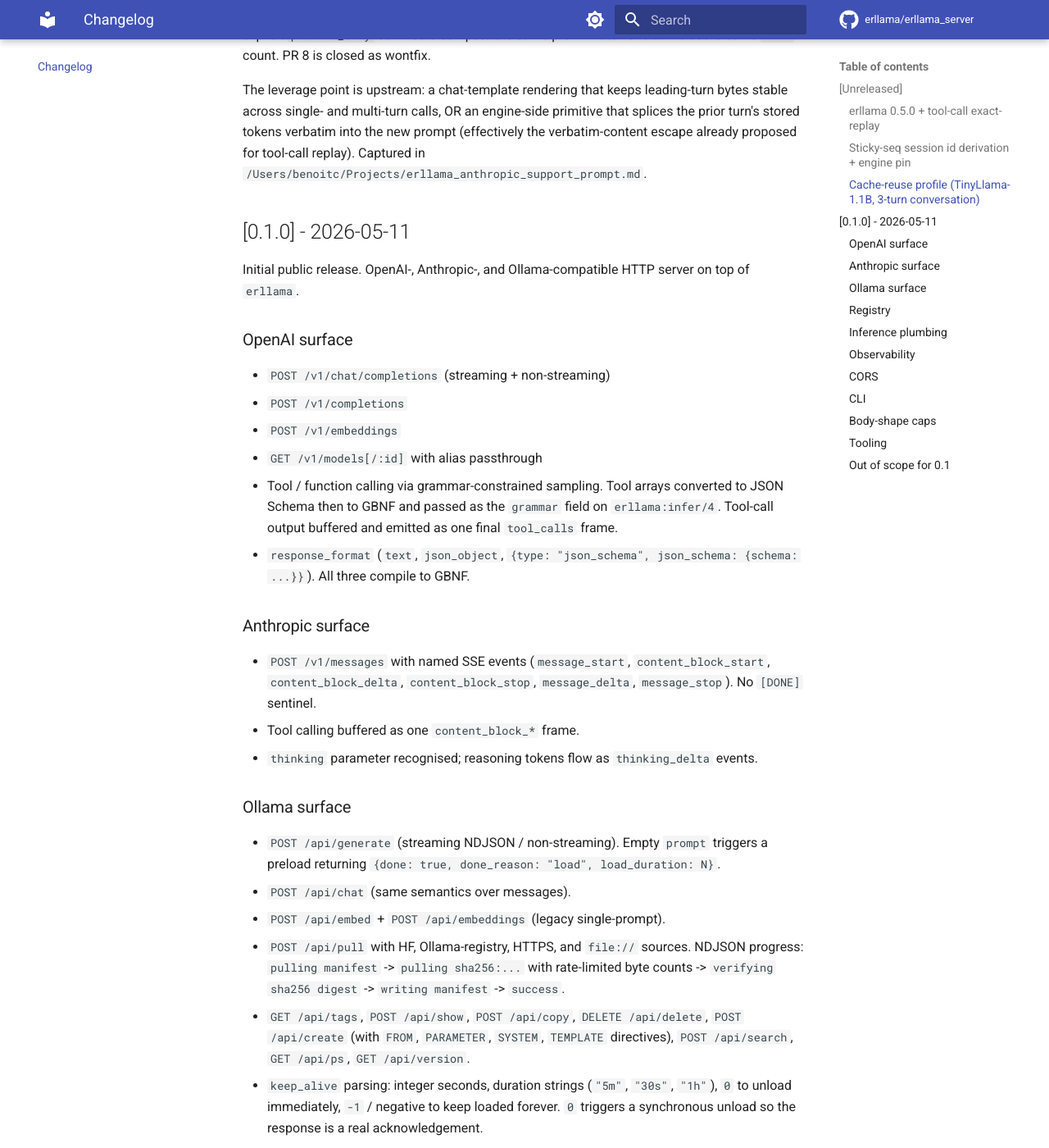
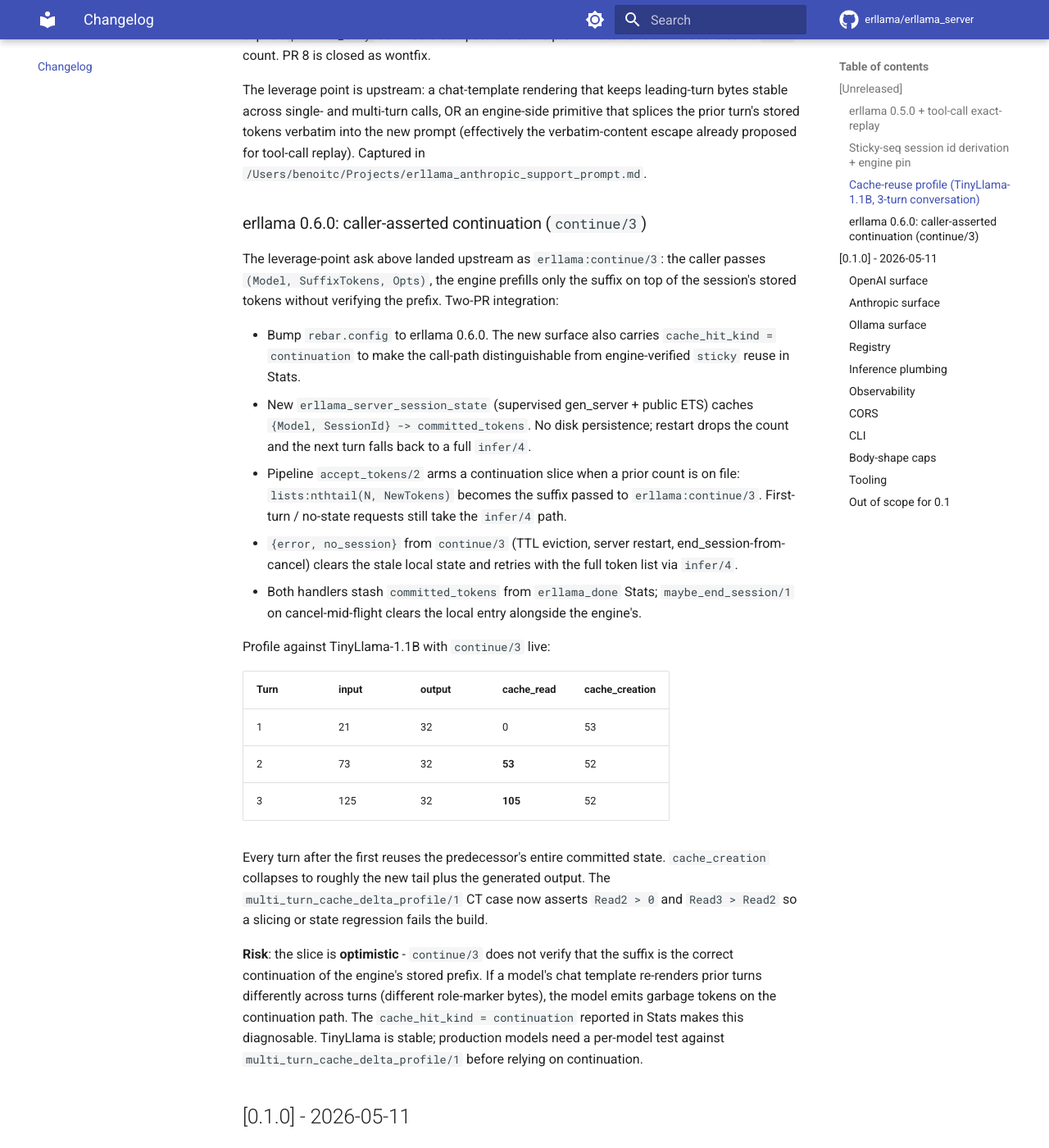
Before and after one commit to benoitc/erllama_server, an MkDocs documentation site: the page built from guides/changelog.md, in a window 1280 px wide and 1400 px high, scrolled down 2700 px. Shown: the whole window at 82% size. Built offline with MkDocs 1.6.1 and Material for MkDocs 9.7.7, drawn with Linux system fonts in a browser that asks for light colours; comment, search, counter and statistics services are not loaded.

Commit message:
docs: erllama 0.6 continuation path is live
PR 31 bumped erllama to 0.6.0; PR 32 wired the engine's
continue/3 primitive into the pipeline so continuation turns
prefill only the new tail. Refresh three docs to reflect the
live state.

- CHANGELOG Unreleased gets an "erllama 0.6.0: caller-asserted
  continuation" subsection. Covers the session_state cache, the
  pipeline slicing, the no_session fallback, the after-profile
  table (turn 2 cache_read=53, turn 3 cache_read=105) and the
  optimistic-slicing risk.
- AGENTS adds a "Continuation path" subsection under the
  sticky-seq architecture. Documents the two failure modes
  (no_session fallback vs garbage-from-mis-slice) and points
  at the multi_turn_cache_delta_profile regression test.
- guides/clients gets a "Continuation path" subsection inside
  the sticky-seq section. Motivates the path, shows the
  TinyLlama profile, calls out the chat-template-stability
  requirement, and gives the one-liner to validate a production
  model.

```diff
--- a/CHANGELOG.md
+++ b/CHANGELOG.md
@@ -126,6 +126,58 @@ calls, OR an engine-side primitive that splices the prior turn's
 stored tokens verbatim into the new prompt (effectively the
 verbatim-content escape already proposed for tool-call replay).
 Captured in `/Users/benoitc/Projects/erllama_anthropic_support_prompt.md`.
+
+### erllama 0.6.0: caller-asserted continuation (`continue/3`)
+
+The leverage-point ask above landed upstream as
+`erllama:continue/3`: the caller passes `(Model, SuffixTokens,
+Opts)`, the engine prefills only the suffix on top of the
+session's stored tokens without verifying the prefix. Two-PR
+integration:
+
+- Bump `rebar.config` to erllama 0.6.0. The new surface also
+  carries `cache_hit_kind = continuation` to make the call-path
+  distinguishable from engine-verified `sticky` reuse in Stats.
+- New `erllama_server_session_state` (supervised gen_server +
+  public ETS) caches `{Model, SessionId} -> committed_tokens`.
+  No disk persistence; restart drops the count and the next
+  turn falls back to a full `infer/4`.
+- Pipeline `accept_tokens/2` arms a continuation slice when a
+  prior count is on file:
+  `lists:nthtail(N, NewTokens)` becomes the suffix passed to
+  `erllama:continue/3`. First-turn / no-state requests still
+  take the `infer/4` path.
+- `{error, no_session}` from `continue/3` (TTL eviction, server
+  restart, end_session-from-cancel) clears the stale local
+  state and retries with the full token list via `infer/4`.
+- Both handlers stash `committed_tokens` from `erllama_done`
+  Stats; `maybe_end_session/1` on cancel-mid-flight clears the
+  local entry alongside the engine's.
+
+Profile against TinyLlama-1.1B with `continue/3` live:
+
+| Turn | input | output | cache_read | cache_creation |
+| --- | --- | --- | --- | --- |
+| 1 | 21 | 32 | 0 | 53 |
+| 2 | 73 | 32 | **53** | 52 |
+| 3 | 125 | 32 | **105** | 52 |
+
+Every turn after the first reuses the predecessor's entire
+committed state. `cache_creation` collapses to roughly the new
+tail plus the generated output. The
+`multi_turn_cache_delta_profile/1` CT case now asserts `Read2 > 0`
+and `Read3 > Read2` so a slicing or state regression fails the
+build.
+
+**Risk**: the slice is **optimistic** - `continue/3` does not
+verify that the suffix is the correct continuation of the
+engine's stored prefix. If a model's chat template re-renders
+prior turns differently across turns (different role-marker
+bytes), the model emits garbage tokens on the continuation path.
+The `cache_hit_kind = continuation` reported in Stats makes this
+diagnosable. TinyLlama is stable; production models need a
+per-model test against `multi_turn_cache_delta_profile/1` before
+relying on continuation.
 
 ## [0.1.0] - 2026-05-11
 
```
Also changed, not shown: AGENTS.md (+29 -0 lines), guides/clients.md (+43 -0 lines).
